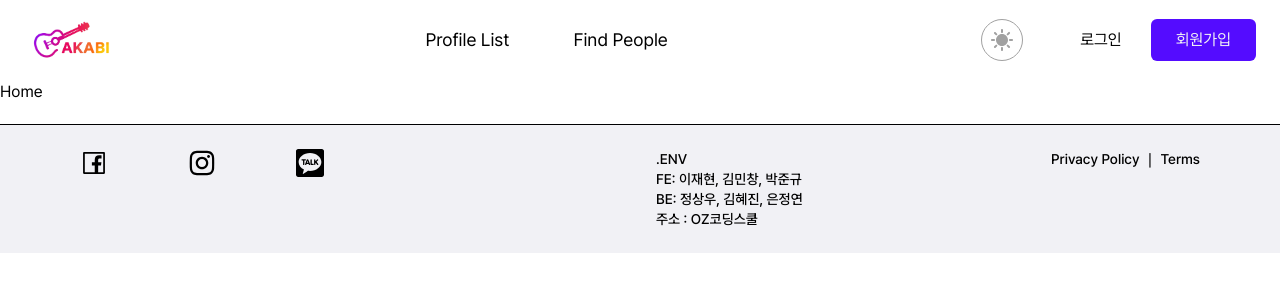
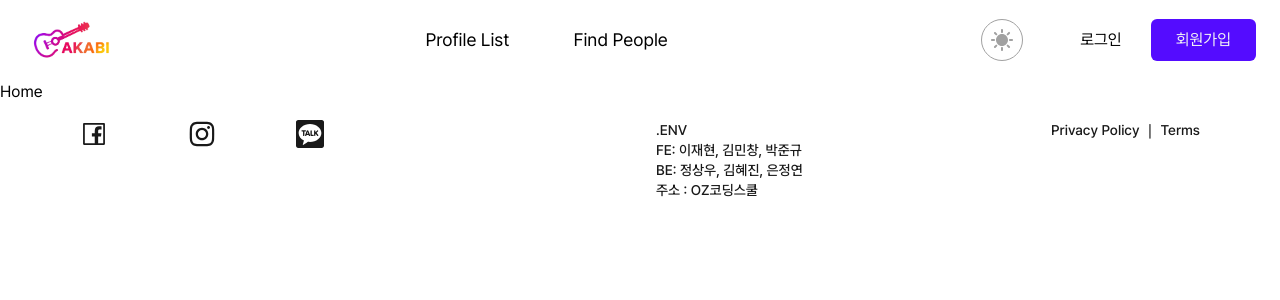
Before and after one commit to env-project/frontend, a React (Vite) app: page / in a window 1280 px wide. Shown: the top 300 px of the page. Built offline with nearby package versions, Linux system fonts and the light colour scheme.

Commit message:
#140 style:auth페이지일경우 footer안보이게

```diff
--- a/src/components/Footer.tsx
+++ b/src/components/Footer.tsx
@@ -3,12 +3,26 @@ import { FaInstagram } from "react-icons/fa6";
 import { SiKakaotalk } from "react-icons/si";
 import Text from "@/components/text/Text";
 import type { JSX } from "react";
+import { useLocation } from "react-router";
+import { cn } from "@/libs/utils";
 
 export default function Footer(): JSX.Element {
+  const location = useLocation();
+  const isAuthPage = location.pathname === "/login" || location.pathname === "/sign-up";
+
   return (
-    <footer className="bg-bg-primary text-sm w-full border-t mt-5">
-      <div className="grid gap-8 md:grid-cols-2 px-10 py-6 w-full md:px-20">
-        <div className="flex justify-center md:justify-normal gap-20 ">
+    <>
+      {isAuthPage ? (
+        ""
+      ) : (
+        <footer
+          className={cn(
+            "relative w-full text-sm bg-bg-on-dark ",
+            isAuthPage ? "bg-bg-on-dark text-text-on-dark" : "bg-white text-text-primary"
+          )}
+        >
+          <div className="grid w-full gap-8 px-10 py-4 md:grid-cols-2 md:px-20">
+            <div className="flex justify-center gap-20 md:justify-normal ">
               <AiOutlineFacebook size={28} />
               <FaInstagram size={28} />
               <SiKakaotalk size={28} />
@@ -40,5 +54,7 @@ export default function Footer(): JSX.Element {
             </div>
           </div>
         </footer>
+      )}
+    </>
   );
 }
```
Lines whose indentation alone changed are shown as unchanged.
